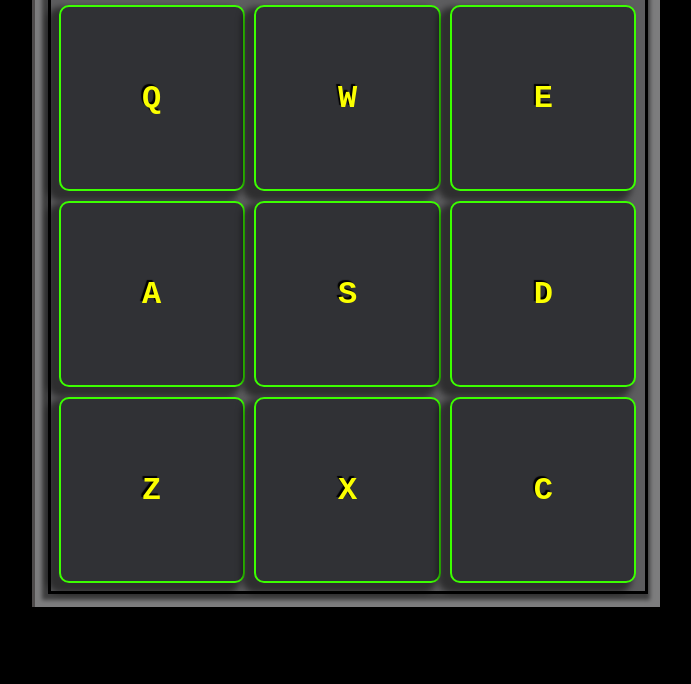
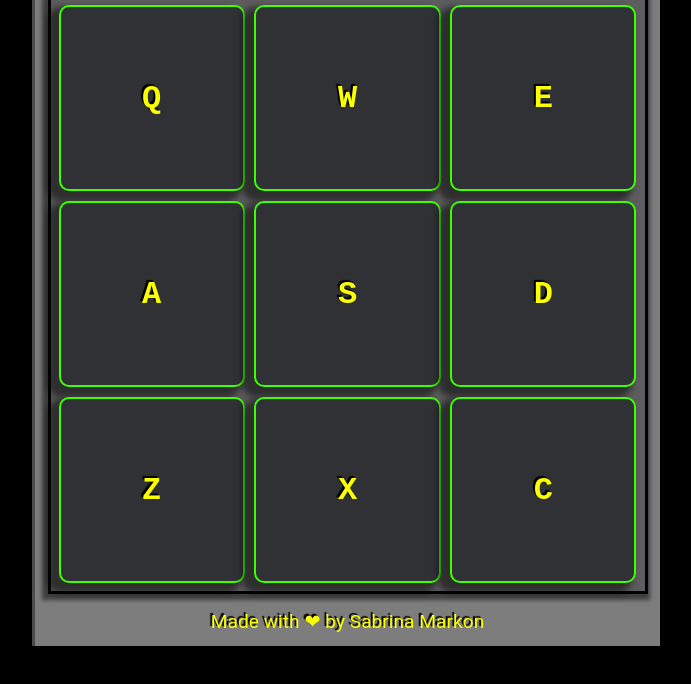
Before and after one commit to SabrinaMarkon/react-drum-machine, a React app: page / in a window 1280 px wide. Shown: the part 84-768 px from the top of the page, without its empty margins (294-985 px from the left). Built offline with nearby package versions, Linux system fonts and the light colour scheme.

Commit message:
Add cute footer...

```diff
--- a/package.json
+++ b/package.json
@@ -5,6 +5,7 @@
   "keywords": [],
   "main": "src/index.js",
   "dependencies": {
+    "font-awesome": "4.7.0",
     "react": "16.8.6",
     "react-dom": "16.8.6",
     "react-scripts": "3.0.1"
--- a/src/components/Drums.js
+++ b/src/components/Drums.js
@@ -1,5 +1,6 @@
 import React, { useEffect } from "react";
 import OneDrum from "./OneDrum";
+import Footer from "./Footer";
 import { allDrums } from "../constants";
 
 export default function Drums() {
@@ -38,6 +39,7 @@ export default function Drums() {
     <div id="drum-machine">
       <div id="display">Sabrina's Gnarly DruMz</div>
       <div className="drum-pads">{drumPads}</div>
+      <Footer />
     </div>
   );
 }
--- /dev/null
+++ b/src/components/Footer.js
@@ -0,0 +1,21 @@
+import React from "react";
+
+const Footer = () => (
+  <footer className="center-align p-2 madewithlove">
+    Made with{" "}
+    <span className="madewithlove__heart" aria-hidden="true">
+      ❤
+    </span>{" "}
+    by{" "}
+    <a
+      href="http://sabrinamarkon.com"
+      target="_blank"
+      rel="noopener noreferrer"
+      className="madewithlove__name"
+    >
+      Sabrina Markon
+    </a>
+  </footer>
+);
+
+export default Footer;
--- a/src/index.js
+++ b/src/index.js
@@ -1,7 +1,6 @@
 import React from "react";
 import ReactDOM from "react-dom";
 import Drums from "./components/Drums";
-
 import "./styles.css";
 
 function App() {
--- a/src/styles.css
+++ b/src/styles.css
@@ -65,3 +65,23 @@ body {
   color: #fff;
   border: 2px solid #0099ff;
 }
+
+.madewithlove {
+  margin-top: 1rem;
+  font: normal 1.2rem "Roboto", sans-serif;
+  color: #fbff00;
+}
+
+.madewithlove a {
+  color: #fbff00;
+  text-decoration: none;
+}
+
+.madewithlove a:hover {
+  color: #3cff00;
+  text-decoration: underline;
+}
+
+.madewithlove__heart:hover {
+  color: #ff006a;
+}
```
